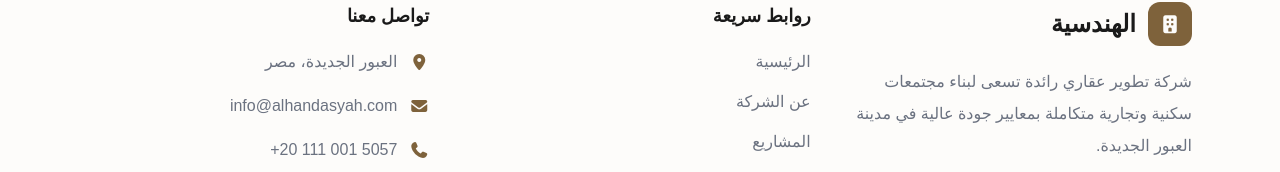
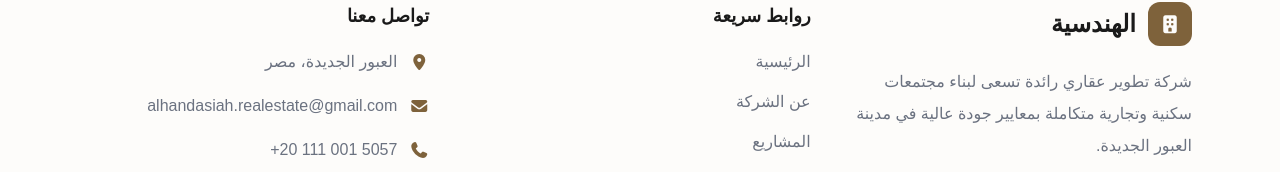
Before and after one commit to ahmedhussaindev/AlHandasyah, a website: page index.html in a window 1280 px wide. Shown: the part 6054-6226 px from the top of the page. Drawn offline with Linux system fonts and the light colour scheme; a web font is replaced by a local one.

Commit message:
Update contact email in index.html to reflect new address

```diff
--- a/index.html
+++ b/index.html
@@ -727,9 +727,9 @@
                         <!-- Email -->
                         <li class="flex items-start gap-3">
                             <i class="fa-solid fa-envelope mt-1 text-primary"></i>
-                            <a href="mailto:info@alhandasyah.com"
+                            <a href="mailto:alhandasiah.realestate@gmail.com"
                                 class="transition-colors duration-300 hover:text-primary">
-                                info@alhandasyah.com
+                                alhandasiah.realestate@gmail.com
                             </a>
                         </li>
                         <!-- Phone -->
```
